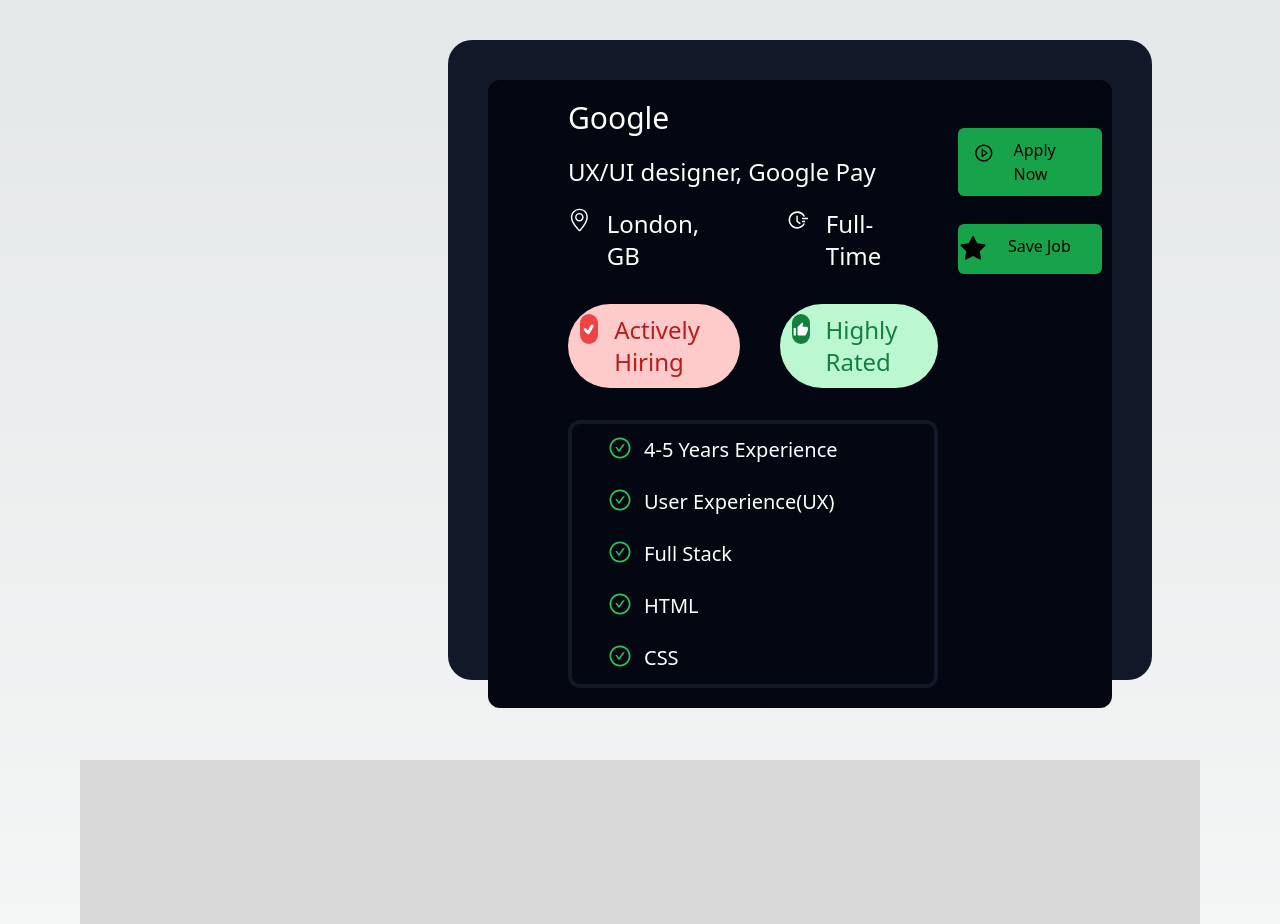
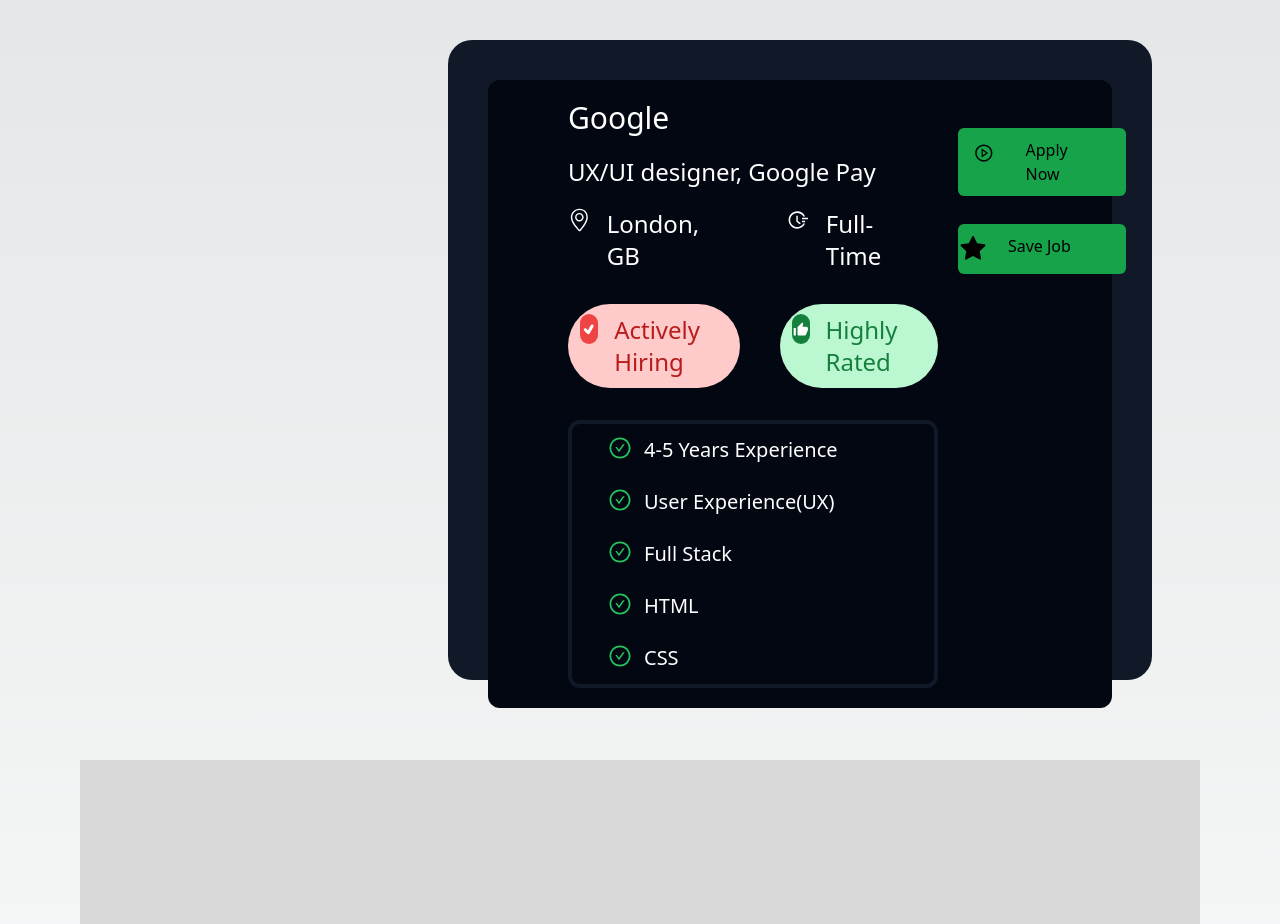
Before and after one commit to Pritesh-0/SEJP, a Next.js app: page / in a window 1280 px wide. Shown: the part 840-1764 px from the top of the page. Built offline with nearby package versions, Linux system fonts and the light colour scheme.

Commit message:
minor fixes

```diff
--- a/src/pages/components/Card.jsx
+++ b/src/pages/components/Card.jsx
@@ -87,7 +87,7 @@
             <div className='flex flex-col text-black py-5 text-l'>
                 <div className='flex bg-green-600 rounded-md mt-7 py-2.5 px-4 mr-9'>
                     <AiOutlinePlayCircle className='text-3xl' />
-                    <h2 className='px-5'>
+                    <h2 className='px-8'>
                         Apply Now
                     </h2>
                 </div>
```
